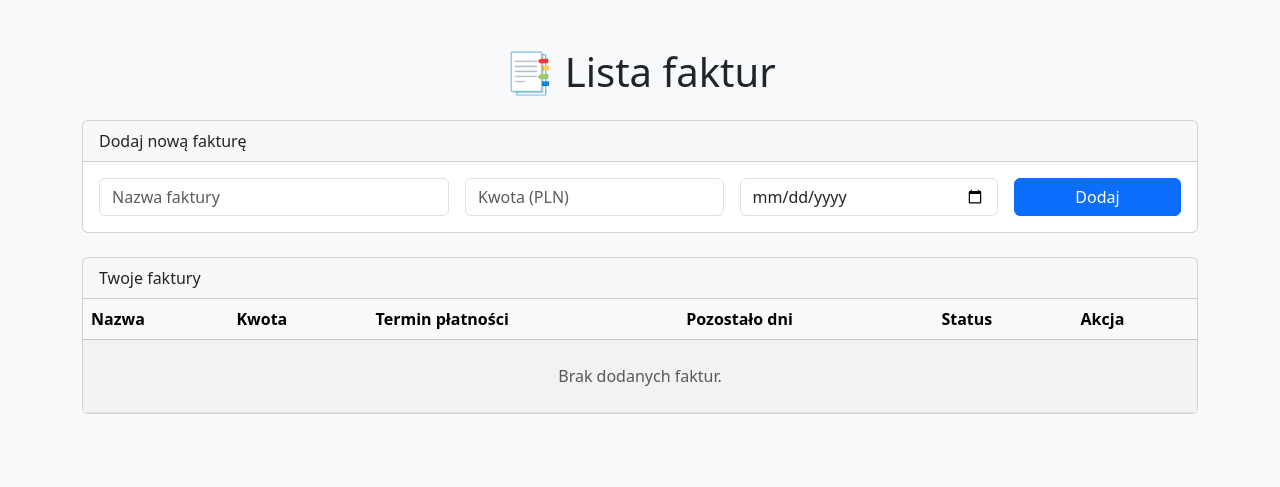
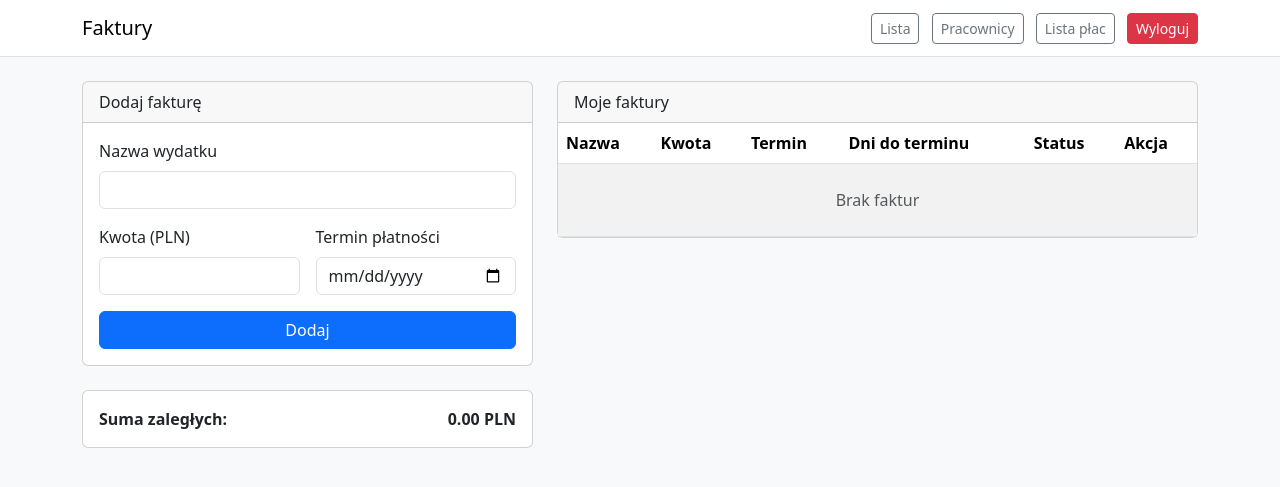
Before and after one commit to wojtekchef/faktury-elen, a Flask app: page / in a window 1280 px wide. Shown: the top 487 px of the page. Run offline with Flask 3, Linux system fonts and the light colour scheme; the visitor is signed in with stand-in values (Sample User, id 1); data that the repository does not hold is empty.

Commit message:
Add minimal Bootstrap templates for app

```diff
--- /dev/null
+++ b/templates/base.html
@@ -0,0 +1,46 @@
+<!doctype html>
+<html lang="pl">
+<head>
+  <meta charset="utf-8">
+  <meta name="viewport" content="width=device-width, initial-scale=1">
+  <title>{% block title %}Faktury{% endblock %}</title>
+  <link href="https://cdn.jsdelivr.net/npm/bootstrap@5.3.3/dist/css/bootstrap.min.css" rel="stylesheet">
+</head>
+<body class="bg-light">
+<nav class="navbar navbar-expand-lg bg-white border-bottom">
+  <div class="container">
+    <a class="navbar-brand" href="/">Faktury</a>
+    <div class="ms-auto">
+      {% if current_user.is_authenticated %}
+        <a href="/" class="btn btn-outline-secondary btn-sm me-2">Lista</a>
+        <a href="/employees" class="btn btn-outline-secondary btn-sm me-2">Pracownicy</a>
+        <a href="/payroll" class="btn btn-outline-secondary btn-sm me-2">Lista płac</a>
+        {% if current_user.role == 'admin' %}
+          <a href="/admin/users" class="btn btn-outline-secondary btn-sm me-2">Użytkownicy</a>
+        {% endif %}
+        <a href="/logout" class="btn btn-danger btn-sm">Wyloguj</a>
+      {% else %}
+        <a href="/login" class="btn btn-primary btn-sm me-2">Zaloguj</a>
+        <a href="/register" class="btn btn-outline-primary btn-sm">Rejestracja</a>
+      {% endif %}
+    </div>
+  </div>
+</nav>
+
+<div class="container py-4">
+  {% with messages = get_flashed_messages(with_categories=true) %}
+    {% if messages %}
+      {% for category, message in messages %}
+        <div class="alert alert-{{ category }} alert-dismissible fade show" role="alert">
+          {{ message }}
+          <button type="button" class="btn-close" data-bs-dismiss="alert" aria-label="Close"></button>
+        </div>
+      {% endfor %}
+    {% endif %}
+  {% endwith %}
+
+  {% block content %}{% endblock %}
+</div>
+<script src="https://cdn.jsdelivr.net/npm/bootstrap@5.3.3/dist/js/bootstrap.bundle.min.js"></script>
+</body>
+</html>
--- /dev/null
+++ b/templates/employees.html
@@ -0,0 +1,6 @@
+{% extends "base.html" %}
+{% block title %}Pracownicy{% endblock %}
+{% block content %}
+<div class="alert alert-info">Ta strona będzie dostępna po dodaniu modeli Pracownicy/Lista płac.</div>
+<a href="/" class="btn btn-link">← Wróć</a>
+{% endblock %}
--- a/templates/index.html
+++ b/templates/index.html
@@ -1,85 +1,75 @@
-<!DOCTYPE html>
-<html lang="pl">
-<head>
-  <meta charset="UTF-8">
-  <title>Faktury</title>
-  <link rel="stylesheet" href="https://cdn.jsdelivr.net/npm/bootstrap@5.3.3/dist/css/bootstrap.min.css">
-</head>
-<body class="bg-light">
-<div class="container py-5">
-  <h1 class="mb-4 text-center">📑 Lista faktur</h1>
-  <div class="card mb-4">
-    <div class="card-header">Dodaj nową fakturę</div>
+{% extends "base.html" %}
+{% block title %}Faktury{% endblock %}
+{% block content %}
+<div class="row g-4">
+  <div class="col-lg-5">
+    <div class="card">
+      <div class="card-header">Dodaj fakturę</div>
       <div class="card-body">
         <form method="POST" action="/add" class="row g-3">
-        <div class="col-md-4">
-          <input type="text" name="name" class="form-control" placeholder="Nazwa faktury" required>
+          <div class="col-12">
+            <label class="form-label">Nazwa wydatku</label>
+            <input class="form-control" name="name" required>
           </div>
-        <div class="col-md-3">
-          <input type="number" step="0.01" name="amount" class="form-control" placeholder="Kwota (PLN)" required>
+          <div class="col-md-6">
+            <label class="form-label">Kwota (PLN)</label>
+            <input type="number" step="0.01" name="amount" class="form-control" required>
           </div>
-        <div class="col-md-3">
+          <div class="col-md-6">
+            <label class="form-label">Termin płatności</label>
             <input type="date" name="due_date" class="form-control" required>
           </div>
-        <div class="col-md-2">
-          <button type="submit" class="btn btn-primary w-100">Dodaj</button>
+          <div class="col-12">
+            <button class="btn btn-primary w-100">Dodaj</button>
           </div>
         </form>
       </div>
     </div>
+
+    <div class="card mt-4">
+      <div class="card-body">
+        <div class="d-flex justify-content-between">
+          <div><strong>Suma zaległych:</strong></div>
+          <div><strong>{{ '%.2f'|format(total_open|default(0)) }} PLN</strong></div>
+        </div>
+      </div>
+    </div>
+  </div>
+
+  <div class="col-lg-7">
     <div class="card">
-    <div class="card-header">Twoje faktury</div>
+      <div class="card-header">Moje faktury</div>
       <div class="card-body p-0">
         <div class="table-responsive">
-        <table class="table table-striped table-hover align-middle m-0">
-          <thead class="table-light">
+          <table class="table table-striped m-0">
+            <thead>
               <tr>
                 <th>Nazwa</th>
                 <th>Kwota</th>
-              <th>Termin płatności</th>
-              <th>Pozostało dni</th>
+                <th>Termin</th>
+                <th>Dni do terminu</th>
                 <th>Status</th>
                 <th>Akcja</th>
               </tr>
             </thead>
             <tbody>
-            {% for invoice in invoices %}
-              {% set row_class = '' %}
-              {% if invoice.paid %}
-                {% set row_class = 'table-success' %}
-              {% elif invoice.due_date < today %}
-                {% set row_class = 'table-danger' %}
-              {% elif invoice.days_left <= 3 %}
-                {% set row_class = 'table-warning' %}
-              {% endif %}
-              <tr class="{{ row_class }}">
-                <td>{{ invoice.name }}</td>
-                <td>{{ '%.2f'|format(invoice.amount) }} PLN</td>
-                <td>{{ invoice.due_date.strftime('%Y-%m-%d') }}</td>
+              {% for i in invoices %}
+                <tr class="{% if i.paid %}table-success{% elif i.days_left < 0 %}table-danger{% elif i.days_left <= 3 %}table-warning{% endif %}">
+                  <td>{{ i.name }}</td>
+                  <td>{{ '%.2f'|format(i.amount) }} PLN</td>
+                  <td>{{ i.due_date.strftime('%Y-%m-%d') }}</td>
+                  <td>{{ i.days_left }}</td>
+                  <td>{{ 'Zapłacona' if i.paid else 'Do zapłaty' }}</td>
                   <td>
-                  {% if invoice.days_left >= 0 %}
-                    {{ invoice.days_left }}
-                  {% else %}
-                    <span class="text-danger">{{ invoice.days_left }}</span>
-                  {% endif %}
-                </td>
-                <td>
-                  {% if invoice.paid %}
-                    ✅ Opłacona
-                  {% elif invoice.due_date < today %}
-                    ⛔ Przeterminowana
-                  {% else %}
-                    ⏳ Do zapłaty
-                  {% endif %}
-                </td>
-                <td>
-                  {% if not invoice.paid %}
-                    <a href="/pay/{{ invoice.id }}" class="btn btn-sm btn-success">Oznacz jako zapłaconą</a>
+                    {% if not i.paid %}
+                      <form method="POST" action="/pay/{{ i.id }}">
+                        <button class="btn btn-sm btn-success">Oznacz jako zapłaconą</button>
+                      </form>
                     {% endif %}
                   </td>
                 </tr>
               {% else %}
-              <tr><td colspan="6" class="text-center text-muted py-4">Brak dodanych faktur.</td></tr>
+                <tr><td colspan="6" class="text-center text-muted py-4">Brak faktur</td></tr>
               {% endfor %}
             </tbody>
           </table>
@@ -87,5 +77,5 @@
       </div>
     </div>
   </div>
-</body>
-</html>
+</div>
+{% endblock %}
--- /dev/null
+++ b/templates/payroll.html
@@ -0,0 +1,6 @@
+{% extends "base.html" %}
+{% block title %}Lista płac{% endblock %}
+{% block content %}
+<div class="alert alert-info">Ta strona będzie dostępna po dodaniu modeli Pracownicy/Lista płac.</div>
+<a href="/" class="btn btn-link">← Wróć</a>
+{% endblock %}
```
Also changed, not shown: templates/admin_users.html (added, +37 -0 lines), templates/login.html (added, +28 -0 lines), templates/register.html (added, +27 -0 lines), templates/reset_form.html (added, +20 -0 lines), templates/reset_request.html (added, +20 -0 lines). Lines whose indentation alone changed are shown as unchanged.
